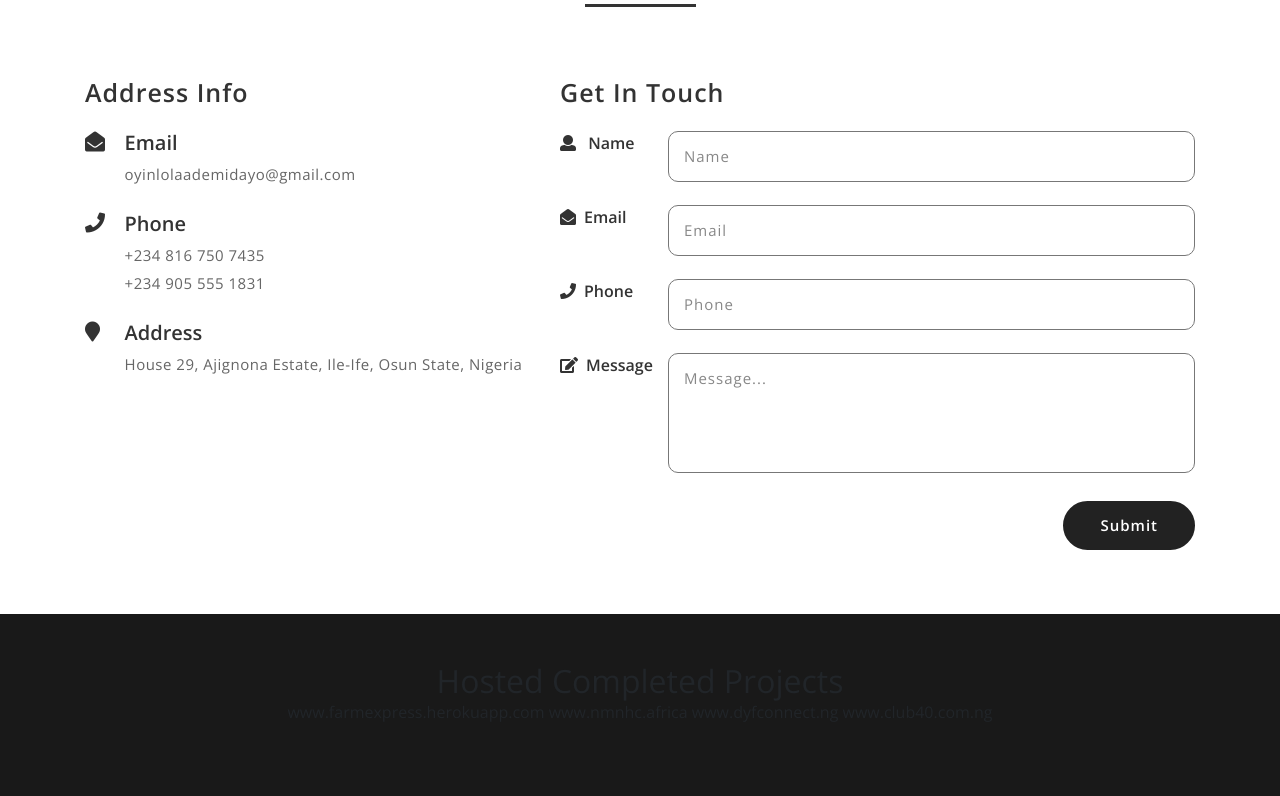
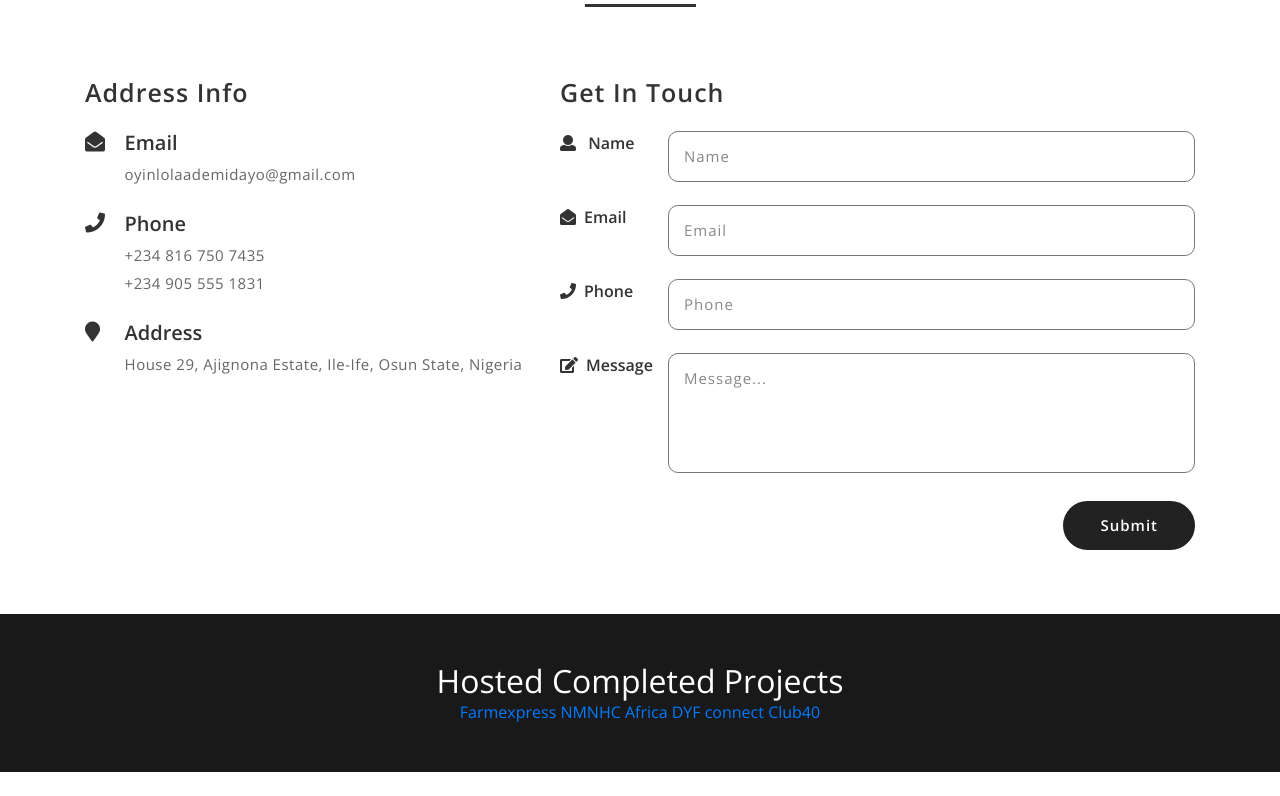
Before and after one commit to Dayo-Oyinlola/adedayo.github.io, a plain HTML site: page index.html in a window 1280 px wide. Shown: the part 1846-2642 px from the top of the page. After the commit the page ends 2618 px from the top, so only its background shows below. Drawn offline with nearby package versions, Linux system fonts and the light colour scheme.

Commit message:
Update index.html

```diff
--- a/index.html
+++ b/index.html
@@ -467,15 +467,15 @@
 	<div class="container">
 		<div class="agileinfo-grids">
 			<div class="agile-grid-left agile-grid-right text-center">
-				<div class="social mb-4">
+
 					<ul>
-						<h2>Hosted Completed Projects</h2>
-						<a>www.farmexpress.herokuapp.com</a>
-						<a>www.nmnhc.africa</a>
-						<a>www.dyfconnect.ng</a>
-						<a>www.club40.com.ng</a>
+						<h2 style="color:white;">Hosted Completed Projects</h2>
+						<a href="www.farmexpress.herokuapp.com">Farmexpress</a>
+						<a href="www.nmnhc.africa">NMNHC Africa</a>
+						<a href="www.dyfconnect.ng">DYF connect</a>
+						<a href="www.club40.com.ng">Club40</a>
 					</ul>
-				</div>
+
 			</div>
 		</div>
 		<!--<div class="copyright text-center">-->
```
